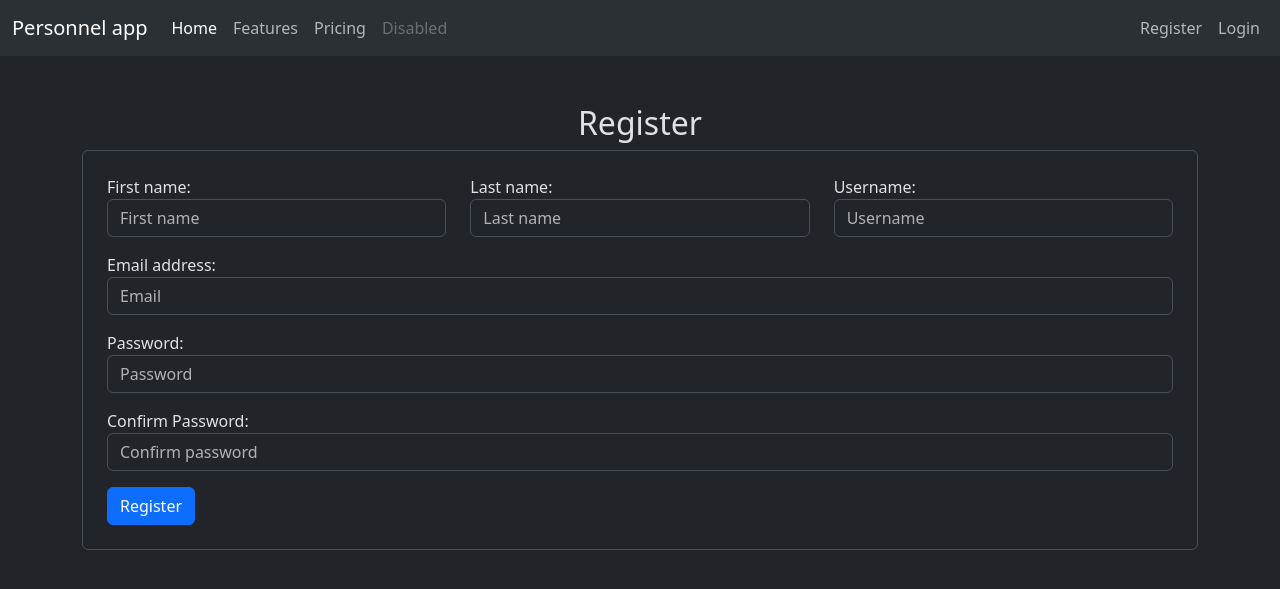
After one commit to Paszczak1987/personnel, a Django app: page /register_user/ in a window 1280 px wide. The commit adds this page. Shown: the top 589 px of the page. Run offline with Django 5.2, Linux system fonts and the light colour scheme; some libraries are stand-ins or nearby versions.

Commit message:
register login log out is working and looks good

```diff
--- a/config/urls.py
+++ b/config/urls.py
@@ -22,4 +22,8 @@ from staff_hub import views as staff_hub
 urlpatterns = [
     path('admin/', admin.site.urls),
     path('', staff_hub.BaseView.as_view(), name='home'),
+    path('register_user/', staff_hub.RegisterUserView.as_view(), name='register_user'),
+    path('register_success/', staff_hub.RegisterSuccessView.as_view(), name='register_success'),
+    path('login/', staff_hub.LoginView.as_view(), name='login'),
+    path('logout/', staff_hub.LogoutView.as_view(), name='logout'),
 ]
--- /dev/null
+++ b/staff_hub/forms.py
@@ -0,0 +1,40 @@
+from django import forms
+from django.contrib.auth.models import User
+from django.core.exceptions import ValidationError
+
+
+class RegisterUserForm(forms.ModelForm):
+    password = forms.CharField(
+        widget=forms.PasswordInput(attrs={'class': 'form-control', 'placeholder': 'Password'}),
+        label="Password"
+    )
+    confirm_password = forms.CharField(
+        widget=forms.PasswordInput(attrs={'class': 'form-control', 'placeholder': 'Confirm password'}),
+        label="Confirm Password"
+    )
+
+    class Meta:
+        model = User
+        fields = ['first_name', 'last_name', 'username', 'email', 'password', 'confirm_password']
+        widgets = {
+            'first_name': forms.TextInput(attrs={'class': 'form-control', 'placeholder': 'First name'}),
+            'last_name': forms.TextInput(attrs={'class': 'form-control', 'placeholder': 'Last name'}),
+            'username': forms.TextInput(attrs={'class': 'form-control', 'placeholder': 'Username'}),
+            'email': forms.EmailInput(attrs={'class': 'form-control', 'placeholder': 'Email'}),
+        }
+
+    def clean_username(self):
+        username = self.cleaned_data.get('username')
+        if User.objects.filter(username=username).exists():
+            raise ValidationError("This username is already taken.")
+        return username
+
+    def clean(self):
+        cleaned_data = super().clean()
+        password = cleaned_data.get('password')
+        confirm_password = cleaned_data.get('confirm_password')
+
+        if password != confirm_password:
+            self.add_error('password', ValidationError("Passwords must match"))
+            self.add_error('confirm_password', ValidationError("Passwords must match"))
+        return cleaned_data
--- /dev/null
+++ b/staff_hub/templates/staff_hub/register_user.html
@@ -0,0 +1,54 @@
+{% extends 'base.html' %}
+{% block content %}
+    <div class="container mt-5">
+    <h2 class="text-center">Register</h2>
+        <form class="border p-4 rounded" method="post">
+            {% csrf_token %}
+            <div class="row">
+                <div class="col-md-4 mb-3">
+                    {{ form.first_name.label_tag }}
+                    {{ form.first_name }}
+                </div>
+                <div class="col-md-4 mb-3">
+                    {{ form.last_name.label_tag }}
+                    {{ form.last_name }}
+                </div>
+                <div class="col-md-4 mb-3">
+                    {{ form.username.label_tag }}
+                    {{ form.username }}
+                    {% if form.username.errors %}
+                        {% for error in form.username.errors %}
+                            <span class="text-danger fw-light">{{ error }}</span>
+                        {% endfor %}
+                    {% endif %}
+
+                </div>
+            </div>
+
+            <div class="mb-3">
+                {{ form.email.label_tag }}
+                {{ form.email }}
+            </div>
+            <div class="mb-3">
+                {{ form.password.label_tag }}
+                {{ form.password }}
+                {% if form.password.errors %}
+                    {% for error in form.password.errors %}
+                        <span class="text-danger fw-light">{{ error }}</span>
+                    {% endfor %}
+                {% endif %}
+            </div>
+            <div class="mb-3">
+                {{ form.confirm_password.label_tag }}
+                {{ form.confirm_password }}
+                {% if form.confirm_password.errors %}
+                    {% for error in form.confirm_password.errors %}
+                        <span class="text-danger fw-light">{{ error }}</span>
+                    {% endfor %}
+                {% endif %}
+            </div>
+            <button type="submit" class="btn btn-primary">Register</button>
+        </form>
+    </div>
+
+{% endblock %}
--- a/staff_hub/views.py
+++ b/staff_hub/views.py
@@ -1,5 +1,10 @@
-from django.shortcuts import render
+from django.contrib import messages
+from django.contrib.auth import authenticate, login, logout
+from django.contrib.auth.forms import AuthenticationForm
+from django.shortcuts import render, redirect
+from django.utils.html import format_html
 from django.views import View
+from staff_hub.forms import RegisterUserForm
 
 
 # Create your views here.
@@ -7,3 +12,53 @@ from django.views import View
 class BaseView(View):
     def get(self, request):
         return render(request, template_name='base.html')
+
+class RegisterUserView(View):
+    def get(self, request):
+        form = RegisterUserForm()
+        return render(request, 'staff_hub/register_user.html', {'form': form})
+
+    def post(self, request):
+        form = RegisterUserForm(request.POST)
+        if form.is_valid():
+            user = form.save(commit=False)
+            user.set_password(form.cleaned_data['password'])
+            user.save()
+            return redirect('register_success')
+        return render(request, 'staff_hub/register_user.html', {'form': form})
+
+class RegisterSuccessView(View):
+    def get(self, request):
+        return render(request, 'staff_hub/register_success.html')
+
+class LoginView(View):
+    def get(self, request):
+        form = AuthenticationForm()
+        self.add_bootstrap_classes(form)
+        return render(request, 'staff_hub/login.html', {'form': form})
+
+    def post(self, request):
+        form = AuthenticationForm(data=request.POST)
+        self.add_bootstrap_classes(form)
+        if form.is_valid():
+            username = form.cleaned_data.get('username')
+            password = form.cleaned_data.get('password')
+            user = authenticate(username=username, password=password)
+            if user is not None:
+                login(request, user)
+                messages.success(request, f"Welcome, {user.username}!")
+                return redirect('home')
+        messages.error(request, "Invalid username or password.")
+        return render(request, 'staff_hub/login.html', {'form': form})
+
+    def add_bootstrap_classes(self, form):
+        for field_name, field in form.fields.items():
+            field.widget.attrs.update({
+                'class': 'form-control',
+                'placeholder': format_html('Enter your {}', field.label.lower())
+            })
+
+class LogoutView(View):
+    def get(self, request):
+        logout(request)
+        return redirect('home')
--- a/templates/partials/nav.html
+++ b/templates/partials/nav.html
@@ -5,6 +5,43 @@
                 aria-controls="navbarSupportedContent" aria-expanded="false" aria-label="Toggle navigation">
             <span class="navbar-toggler-icon"></span>
         </button>
+        <div class="collapse navbar-collapse d-flex justify-content-between" id="navbarNav">
 
+            <ul class="navbar-nav">
+                <li class="nav-item">
+                    <a class="nav-link active" aria-current="page" href="#">Home</a>
+                </li>
+                <li class="nav-item">
+                    <a class="nav-link" href="#">Features</a>
+                </li>
+                <li class="nav-item">
+                    <a class="nav-link" href="#">Pricing</a>
+                </li>
+                <li class="nav-item">
+                    <a class="nav-link disabled" aria-disabled="true">Disabled</a>
+                </li>
+            </ul>
+
+            {% if user.is_authenticated %}
+                <ul class="navbar-nav">
+                    <li class="nav-item">
+                        <div class="navbar-text pe-2 text-white">Welcome {{ user.first_name }}</div>
+                    </li>
+                    <li class="nav-item">
+                        <a href="{% url 'logout' %}" class="nav-link">Log out</a>
+                    </li>
+                </ul>
+            {% else %}
+                <ul class="navbar-nav">
+                    <li class="nav-item">
+                        <a class="nav-link" href="{% url 'register_user' %}">Register</a>
+                    </li>
+                    <li class="nav-item">
+                        <a class="nav-link" href="{% url 'login' %}">Login</a>
+                    </li>
+                </ul>
+            {% endif %}
+
+        </div>
     </div>
 </nav>
```
Also changed, not shown: staff_hub/templates/staff_hub/login.html (added, +21 -0 lines), staff_hub/templates/staff_hub/register_success.html (added, +14 -0 lines).
